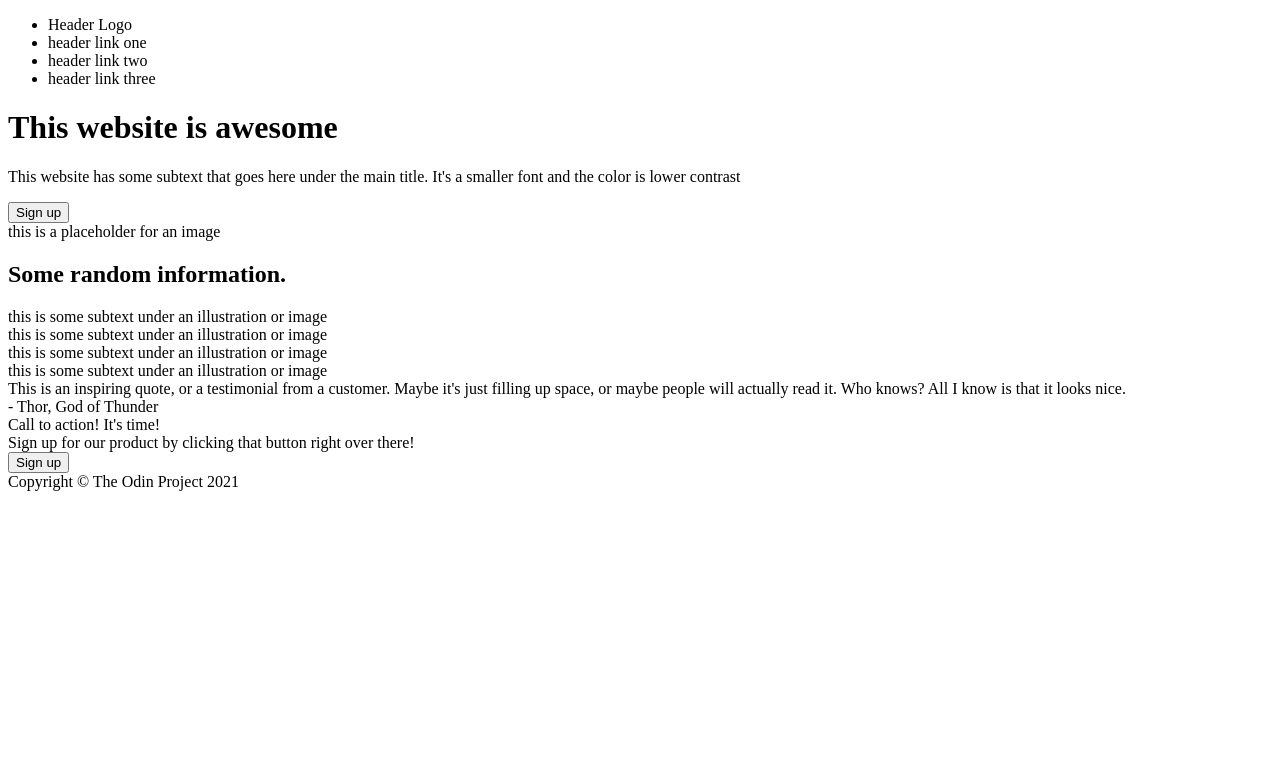
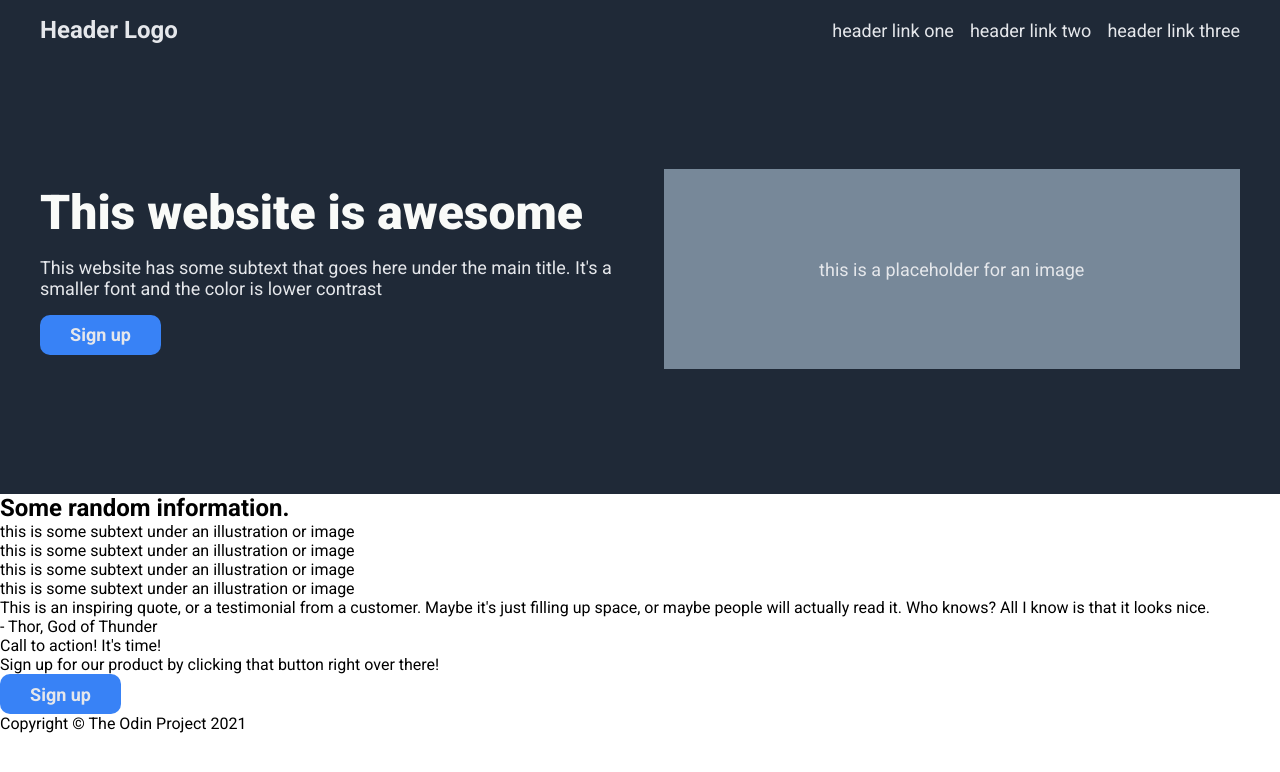
Before and after one commit to Voduu/landing-page, a plain HTML site: page index.html in a window 1280 px wide. Drawn offline with Linux system fonts and the light colour scheme.

Commit message:
Styled heading and hero section
Added styling for the navigation bar and the hero section. Modified
index.html to accommodate these styles better.

```diff
--- a/css/style.css
+++ b/css/style.css
@@ -0,0 +1,88 @@
+* {
+    box-sizing: border-box;
+    padding: 0;
+    margin: 0;
+    font-family: Roboto, Arial, sans-serif;
+}
+
+a {
+    color: inherit;
+    text-decoration: none;
+}
+
+button {
+    background-color: #3882F6;
+    padding: 8px 30px;
+    border: none;
+    border-radius: 10px;
+    font-weight: 700;
+    width: 121px;
+    height: 40px;
+}
+
+.header-section {
+    background-color: #1F2937;
+    display: flex;
+    flex-direction: column;
+    align-items: center;
+    padding-top: 16px;
+}
+
+.header,
+.hero-section {
+    width: 1200px;
+    color: #F9FAF8;
+
+}
+
+.header ul {
+    list-style: none;
+    display: flex;
+    align-items: center;
+    gap: 16px;
+}
+
+.logo {
+    font-size: 24px !important;
+    font-weight: 700;
+    margin-right: auto;
+}
+
+button,
+.header li,
+.hero-text p,
+.hero-image {
+    color: #E5E7EB;
+    font-size: 18px;
+}
+
+.hero-section {
+    display: flex;
+    height: 450px;
+    align-items: center;
+    gap: 47px;
+}
+
+.hero-text,
+.hero-image {
+    flex: 1;
+    display: flex;
+    gap: 16px;
+}
+
+.hero-text {
+    flex-direction: column;
+}
+
+.hero-text h1 {
+    color: F9FAF8;
+    font-size: 48px;
+    font-weight: 900;
+}
+
+.hero-image {
+    align-items: center;
+    justify-content: center;
+    background-color: #778899;
+    height: 200px;
+}
--- a/index.html
+++ b/index.html
@@ -3,16 +3,19 @@
     <head>
         <meta charset="UTF-8">
         <link rel="stylesheet" href="css/style.css">
+        <link rel="preconnect" href="https://fonts.googleapis.com">
+        <link rel="preconnect" href="https://fonts.gstatic.com" crossorigin>
+        <link href="https://fonts.googleapis.com/css2?family=Roboto:ital,wght@0,100;0,300;0,400;0,500;0,700;0,900;1,100;1,300;1,400;1,500;1,700;1,900&display=swap" rel="stylesheet">
         <title>Landing Page</title>
     </head>
     <body>
         <div class="header-section">
            <nav class="header">
                 <ul>
-                    <li class="logo">Header Logo</li>
-                    <li>header link one</li>
-                    <li>header link two</li>
-                    <li>header link three</li>
+                    <li class="logo"><a href="#">Header Logo</a></li>
+                    <li><a href="#">header link one</a></li>
+                    <li><a href="#">header link two</a></li>
+                    <li><a href="#">header link three</a></li>
                 </ul>
            </nav>
            <div class="hero-section">
```
